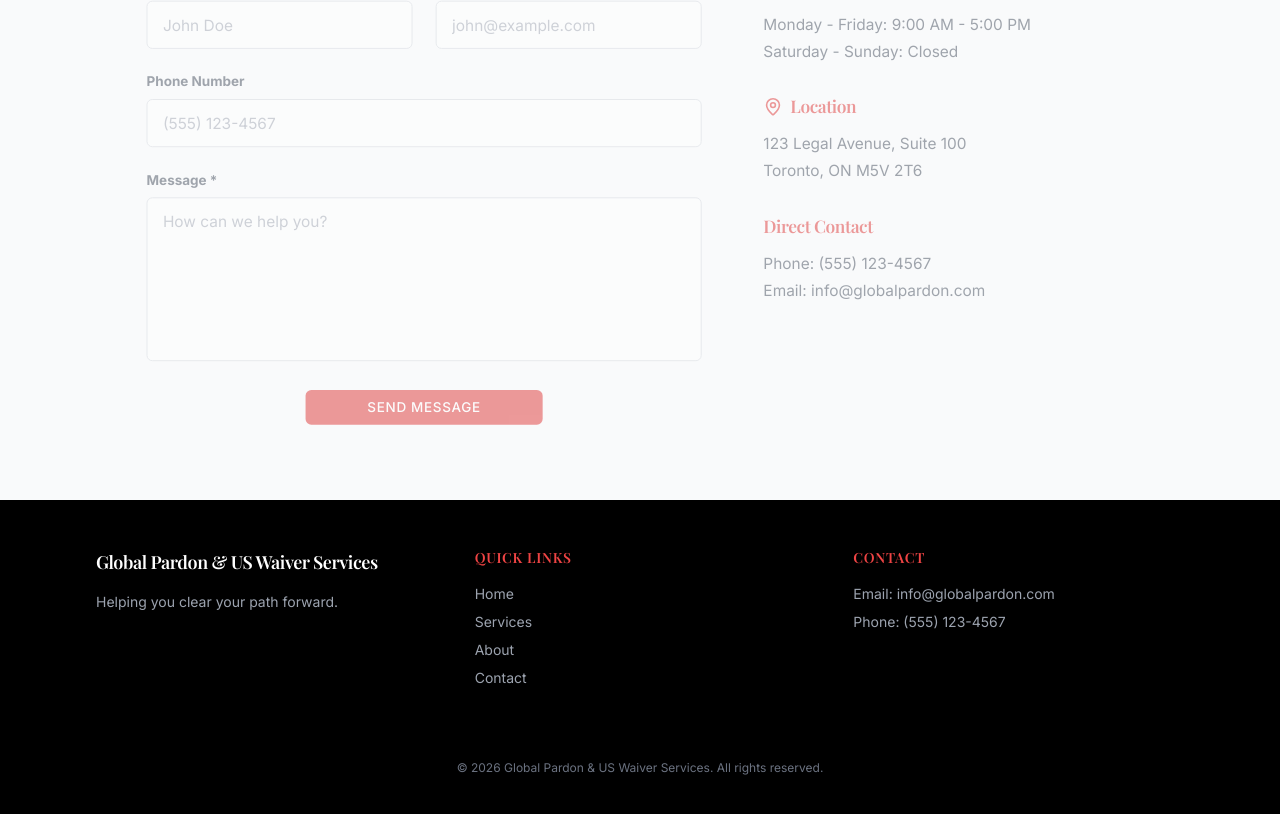
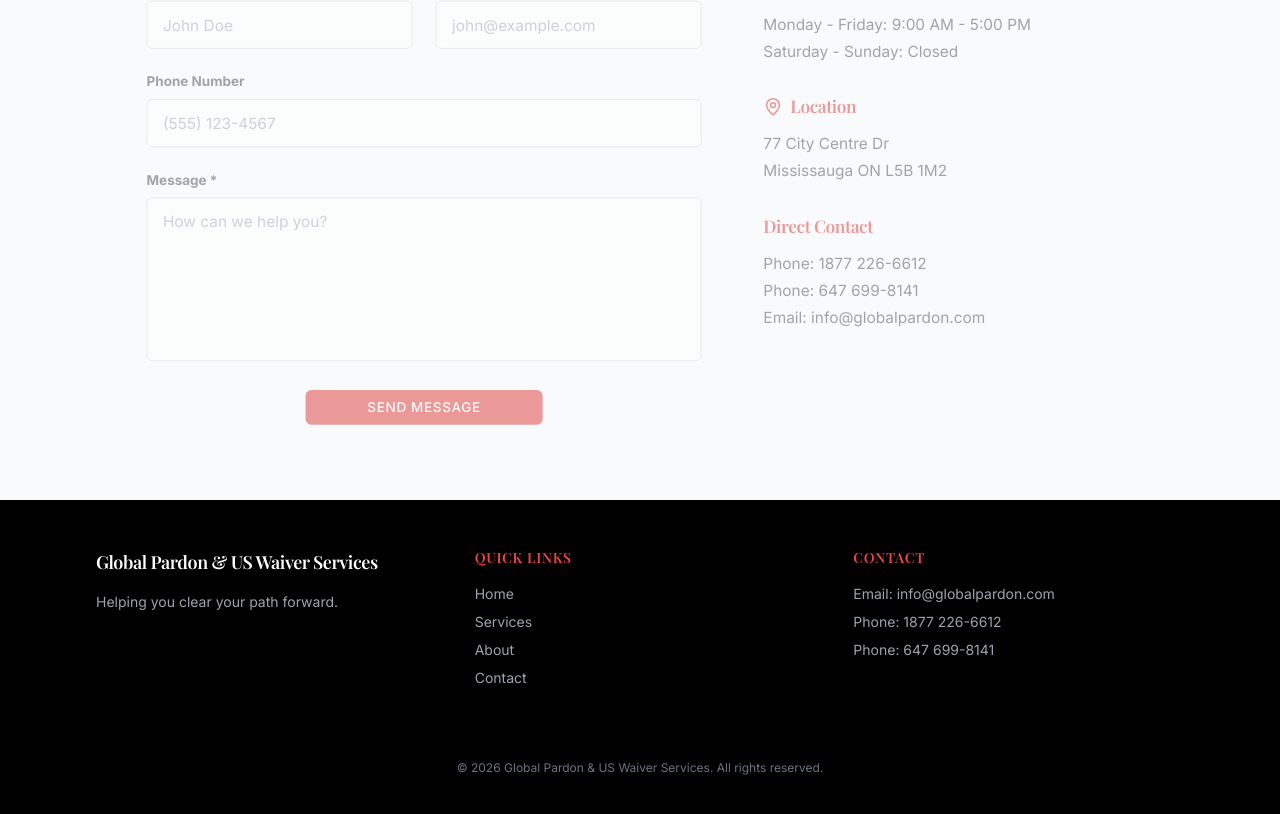
Before and after one commit to developer-bytespak/landing_page2, a Next.js app: page / in a window 1280 px wide. Shown: the part 6190-7004 px from the top of the page. Built offline with nearby package versions, Linux system fonts and the light colour scheme; a web font is replaced by a local one.

Commit message:
changes made

```diff
--- a/components/CTA.tsx
+++ b/components/CTA.tsx
@@ -156,8 +156,8 @@
                 Location
               </h3>
               <div className="text-gray-700 space-y-1">
-                <p>123 Legal Avenue, Suite 100</p>
-                <p>Toronto, ON M5V 2T6</p>
+                <p>77 City Centre Dr</p>
+                <p>Mississauga ON L5B 1M2</p>
               </div>
             </div>
 
@@ -168,7 +168,10 @@
               </h3>
               <div className="text-gray-700 space-y-1">
                 <p>
-                  Phone: <a href="tel:555-123-4567" className="hover:text-red-600 transition-colors">(555) 123-4567</a>
+                  Phone: <a href="tel:1877-226-6612" className="hover:text-red-600 transition-colors">1877 226-6612</a>
+                </p>
+                <p>
+                  Phone: <a href="tel:647-699-8141" className="hover:text-red-600 transition-colors">647 699-8141</a>
                 </p>
                 <p>
                   Email: <a href="mailto:info@globalpardon.com" className="hover:text-red-600 transition-colors">info@globalpardon.com</a>
--- a/components/Footer.tsx
+++ b/components/Footer.tsx
@@ -56,7 +56,10 @@
                 Email: <a href="mailto:info@globalpardon.com" className="hover:text-white transition-colors">info@globalpardon.com</a>
               </li>
               <li>
-                Phone: <a href="tel:555-123-4567" className="hover:text-white transition-colors">(555) 123-4567</a>
+                Phone: <a href="tel:1877-226-6612" className="hover:text-white transition-colors">1877 226-6612</a>
+              </li>
+              <li>
+                Phone: <a href="tel:647-699-8141" className="hover:text-white transition-colors">647 699-8141</a>
               </li>
             </ul>
           </div>
```
